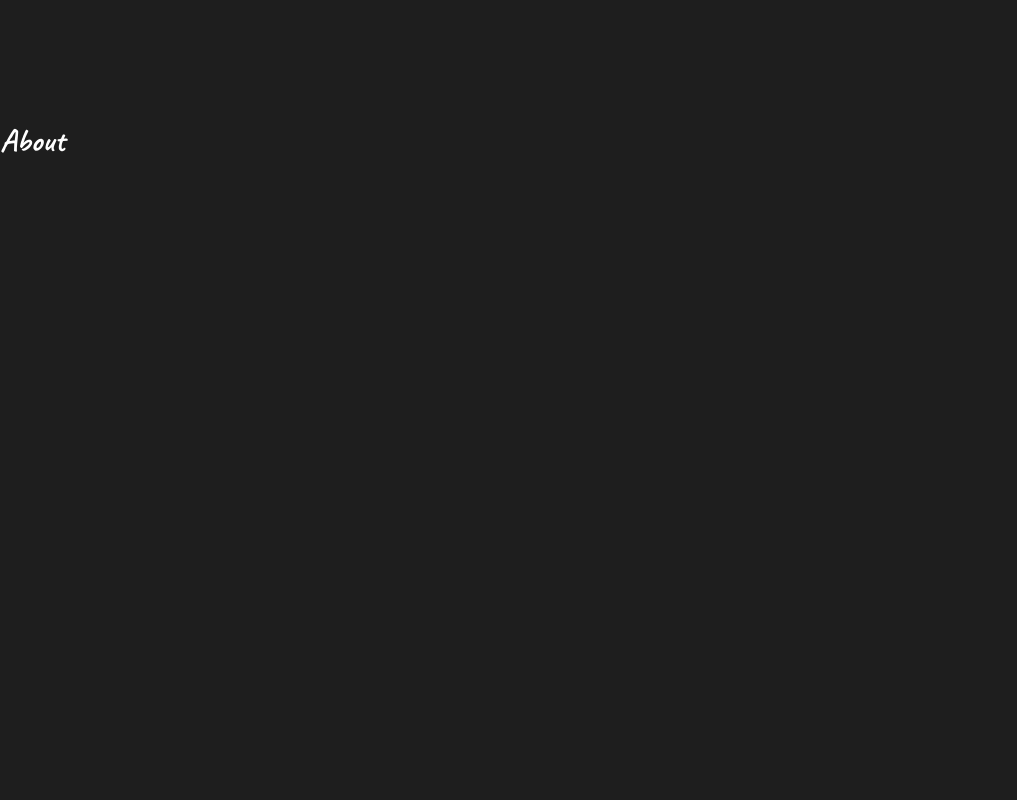
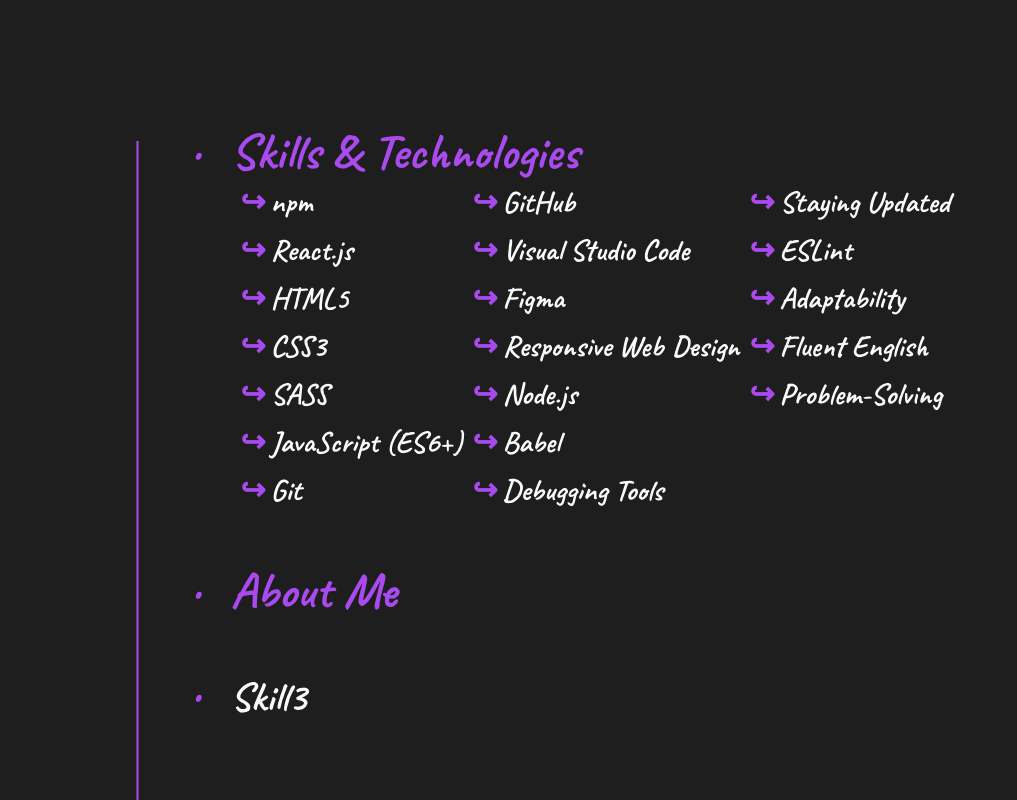
Before and after one commit to Yuwen-0/Portfolio-v1.0, a React (Vite) app: page / in a window 1280 px wide. Shown: the part 640-1440 px from the top of the page, without its empty margins (0-1017 px from the left). Built offline with nearby package versions, Linux system fonts and the light colour scheme.

Commit message:
started to abt sect

```diff
--- a/src/Components/About/About.jsx
+++ b/src/Components/About/About.jsx
@@ -1,9 +1,43 @@
 import "./About.scss"
+import PurpleRod from "../../assets/PurpleRod.svg"
 
 export default function About() {
+    const skills = [
+        'npm', 'React.js', 'HTML5', 'CSS3', 'SASS', 'JavaScript (ES6+)', 'Git', 'GitHub',
+        'Visual Studio Code', 'Figma', 'Responsive Web Design', 'Node.js', 'Babel',
+        'Debugging Tools', 'Staying Updated', 'ESLint', 'Adaptability', 'Fluent English',
+        'Problem-Solving'
+    ];
+
+    const columnCount = 3;
+    const columnSize = Math.ceil(skills.length / columnCount);
+    const columns = [];
+    for (let i = 0; i < columnCount; i++) {
+        columns.push(skills.slice(i * columnSize, (i + 1) * columnSize));
+    }
     return (
-        <div className="about section">
-            <h1>About</h1>
+        <div id="About" className="about section">
+            <img src={PurpleRod} className="purpleRod" />
+            <ul className="infoList">
+                <li className="infoItem skills">
+                    <span className="infoTitle">Skills & Technologies</span>
+                    <div className="columnsContainer">
+                        {columns.map((column, index) => (
+                            <ul key={index} className="skillList">
+                                {column.map((skill, idx) => (
+                                    <li key={idx} className="skill">{skill}</li>
+                                ))}
+                            </ul>
+                        ))}
+                    </div>
+                </li>
+                <li className="infoItem">
+                    <span className="infoTitle">About Me</span>
+                </li>
+                <li className="infoItem">
+                    Skill3
+                </li>
+            </ul>
         </div>
     )
 }
--- a/src/Components/About/About.scss
+++ b/src/Components/About/About.scss
@@ -1,3 +1,64 @@
+@mixin upToDownRightArrow {
+    content: "↪";
+    color: rgb(169, 74, 238);
+    font-weight: bold;
+    display: inline-block;
+    width: 1em;
+    margin-left: -1em;
+}
+
 .about{
+    padding: 0 0 0 18%;
     height: 682px;
+    position: relative;
 }
+
+.purpleRod{
+    position: absolute;
+    height: 1050px;
+    top: 0;
+    left: 120px;
+}
+
+.infoList{
+    list-style: none;
+    display: flex;
+    flex-direction: column;
+    font:bold 40px 'Caveat', cursive;
+    color: #FAFAFA;
+    gap: 50px;
+}
+
+.infoItem::before{
+    content: "\2022";
+    color: rgb(169, 74, 238);
+    font-weight: bold;
+    display: inline-block;
+    width: 1em;
+    margin-left: -1em;
+}
+
+.infoTitle{
+    color: rgb(169, 74, 238);
+    font-weight: bold;
+    font-size: 50px;
+}
+
+.skillList{
+    list-style: none;
+    display: flex;
+    flex-direction: column;
+    font:bold 30px 'Caveat', cursive;
+    color: #FAFAFA;
+    gap: 10px;
+    padding-left:40px ;
+}
+
+.skill::before{
+    @include upToDownRightArrow;
+}
+
+.columnsContainer{
+    display: flex;
+    flex-direction: row;
+}
```
Also changed, not shown: src/assets/PurpleRod.svg (added).
